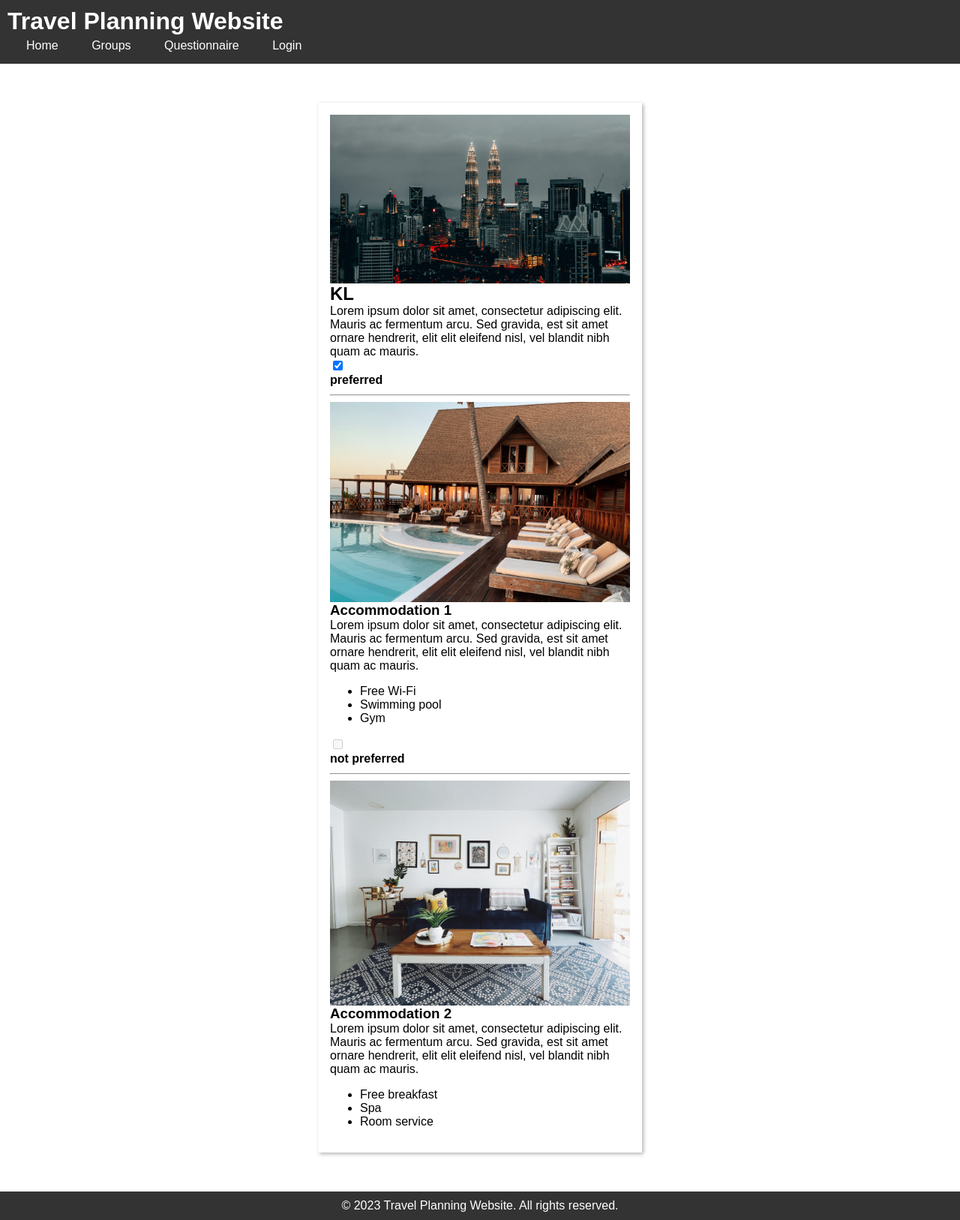
After one commit to nubnubyas/Monday, a Flask app: page /sample in a window 1280 px wide. The commit adds this page. Shown: the whole page at 75% size. Run offline with Flask 3, Linux system fonts and the light colour scheme.

Commit message:
for recording

```diff
--- a/app.py
+++ b/app.py
@@ -40,8 +40,8 @@ class Accommodation:
 
 class UserPreference:
     def __init__(self, userid, groupid, accommodationType, accommodationPrice, transportationMode, transportationBudget, activityType, activityBudget, destinationCountry, destinationBudget):
-        self.user = userid
-        self.group = groupid
+        self.userid = userid
+        self.groupid = groupid
         self.accommodationType = accommodationType
         self.accommodationPrice = accommodationPrice
         self.transportationMode = transportationMode
@@ -129,11 +129,15 @@ def insert_group(group):
     return a
 
 def insert_user_preference(user_preference):
+    conn = sqlite3.connect('mydatabase.db')
+    cursor = conn.cursor()
     cursor.execute("INSERT INTO user_preferences (userid, groupid, accommodationType, accommodationPrice, transportationMode, transportationBudget, activityType, activityBudget, destinationCountry, destinationBudget) VALUES (?, ?, ?, ?, ?, ?, ?, ?, ?, ?)",
                    (user_preference.userid, user_preference.groupid, user_preference.accommodationType,
                     user_preference.accommodationPrice, user_preference.transportationMode, user_preference.transportationBudget, user_preference.activityType, user_preference.activityBudget,
                     user_preference.destinationCountry, user_preference.destinationBudget))
     user_preference.id = cursor.lastrowid
+    conn.commit()
+    conn.close()
 
 # Create objects for reference (to be removed)
 user1 = User("John", "password1")
@@ -192,39 +196,39 @@ conn.close()
 def home():
     return render_template("index.html")
 
+@app.route("/sample")
+def sample():
+    return render_template("sample.html")
+
 @app.route("/group", methods=["GET", "POST"])
 def group():
     if request.method == "POST":
-        user_id = session.get("user_id")
+        user_id = 1
         name = request.form.get("group-name")
         pw = request.form.get("group-password")
         group = Group(name, pw)
         group_id = insert_group(group)
-        print(user_id)
-        print(group_id)
-        return redirect(url_for('questionnaire', group_id = group_id))
+        return redirect("/questionnaire")
     # User reached route via GET (as by clicking a link or via redirect)
     else:
         return render_template("group.html")
 
 @app.route("/questionnaire", methods=["GET", "POST"])
 def questionnaire():
-    user_id = session.get("user.id")
-    group_id = request.args.get('group_id')
-    print(user_id)
-    print(group_id)
     if request.method == "POST":
+        user_id = 1
+        group_id = 1
         accommodation_type = request.form['accommodation-type']
         accommodation_price = int(request.form['accommodation-price'])
         transportation_mode = request.form['transportation-mode']
         transportation_budget = int(request.form['transportation-budget'])
-        activity_type = request.form.getlist('activity-type')
+        activity_type = request.form.getlist('activity-type').pop(0)
         activity_budget = int(request.form['activity-budget'])
         destination_country = request.form['destination-country']
         destination_budget = int(request.form['destination-budget'])
         p = UserPreference(user_id, group_id, accommodation_type, accommodation_price, transportation_mode, transportation_budget, activity_type, activity_budget, destination_country, destination_budget)
         insert_user_preference(p)
-        return redirect(url_for('home', user_id = user_id, group_id = group_id))
+        return redirect("/")
     else :
         return render_template("questionnaire.html")
 
--- a/static/css/combined.css
+++ b/static/css/combined.css
@@ -112,7 +112,7 @@ h1, h2, h3, p {
 #groups img {
 	display: block;
 	height: 30%;
-	width: 100%;
+	width: 70%;
 	object-fit: cover;
   }
 
@@ -262,6 +262,13 @@ footer {
 	box-shadow: 2px 2px 5px rgba(0, 0, 0, 0.3);
 }
 
+#login img{
+	display: block;
+	height: 30%;
+	width: 400px;
+	object-fit: cover;
+}
+
 #login a {
 	color: #eae5e5;
 }
--- a/templates/questionnaire.html
+++ b/templates/questionnaire.html
@@ -93,7 +93,7 @@
 						<option value="italy">Thailand</option>
 						<option value="japan">Japan</option>
 						<option value="china">China</option>
-						<option value="egypt">Egypt</option>
+						<option value="malaysia">Malaysia</option>
 						<option value="south-africa">South Africa</option>
 						<option value="australia">Australia</option>
 					</select>
--- /dev/null
+++ b/templates/sample.html
@@ -0,0 +1,49 @@
+{% extends "layout.html" %}
+
+{% block title %}
+    Your Group
+{% endblock %}
+
+{% block main %}
+<section id="login">
+
+    <img src="{{ url_for('static', filename='images/kl.jpg') }}" alt="Travel destination" class="card-image">
+    <div class="card-details">
+      <h2 class="card-title">KL</h2>
+      <p class="card-description">Lorem ipsum dolor sit amet, consectetur adipiscing elit. Mauris ac fermentum arcu. Sed gravida, est sit amet ornare hendrerit, elit elit eleifend nisl, vel blandit nibh quam ac mauris.</p>
+      <div class="accommodation">
+        <input type="checkbox" id="myCheckbox" name="myCheckbox" value="checked" checked>
+            <label for="myCheckbox">preferred</label>
+            <hr>
+        <img src="{{ url_for('static', filename='images/hotel.jpg') }}" alt="Accommodation" class="accommodation-image">
+        <div class="accommodation-details">
+          <h3 class="accommodation-title">Accommodation 1</h3>
+          <p class="accommodation-description">Lorem ipsum dolor sit amet, consectetur adipiscing elit. Mauris ac fermentum arcu. Sed gravida, est sit amet ornare hendrerit, elit elit eleifend nisl, vel blandit nibh quam ac mauris.</p>
+          <ul class="amenities">
+            <li>Free Wi-Fi</li>
+            <li>Swimming pool</li>
+            <li>Gym</li>
+         </ul>
+
+
+            <input type="checkbox" id="myCheckbox" name="myCheckbox" value="unchecked" disabled>
+            <label for="myCheckbox">not preferred</label>
+            <hr>
+        </div>
+      </div>
+      <div class="accommodation">
+        <img src="{{ url_for('static', filename='images/airbnb.jpg') }}" alt="Accommodation" class="accommodation-image">
+        <div class="accommodation-details">
+          <h3 class="accommodation-title">Accommodation 2</h3>
+          <p class="accommodation-description">Lorem ipsum dolor sit amet, consectetur adipiscing elit. Mauris ac fermentum arcu. Sed gravida, est sit amet ornare hendrerit, elit elit eleifend nisl, vel blandit nibh quam ac mauris.</p>
+          <ul class="amenities">
+            <li>Free breakfast</li>
+            <li>Spa</li>
+            <li>Room service</li>
+          </ul>
+
+        </div>
+      </div>
+    </div>
+</section>
+{% endblock %}
```
Also changed, not shown: templates/group.html (+4 -3 lines), mydatabase.db, static/images/airbnb.jpg (added), static/images/hotel.jpg (added), 1 other file.
